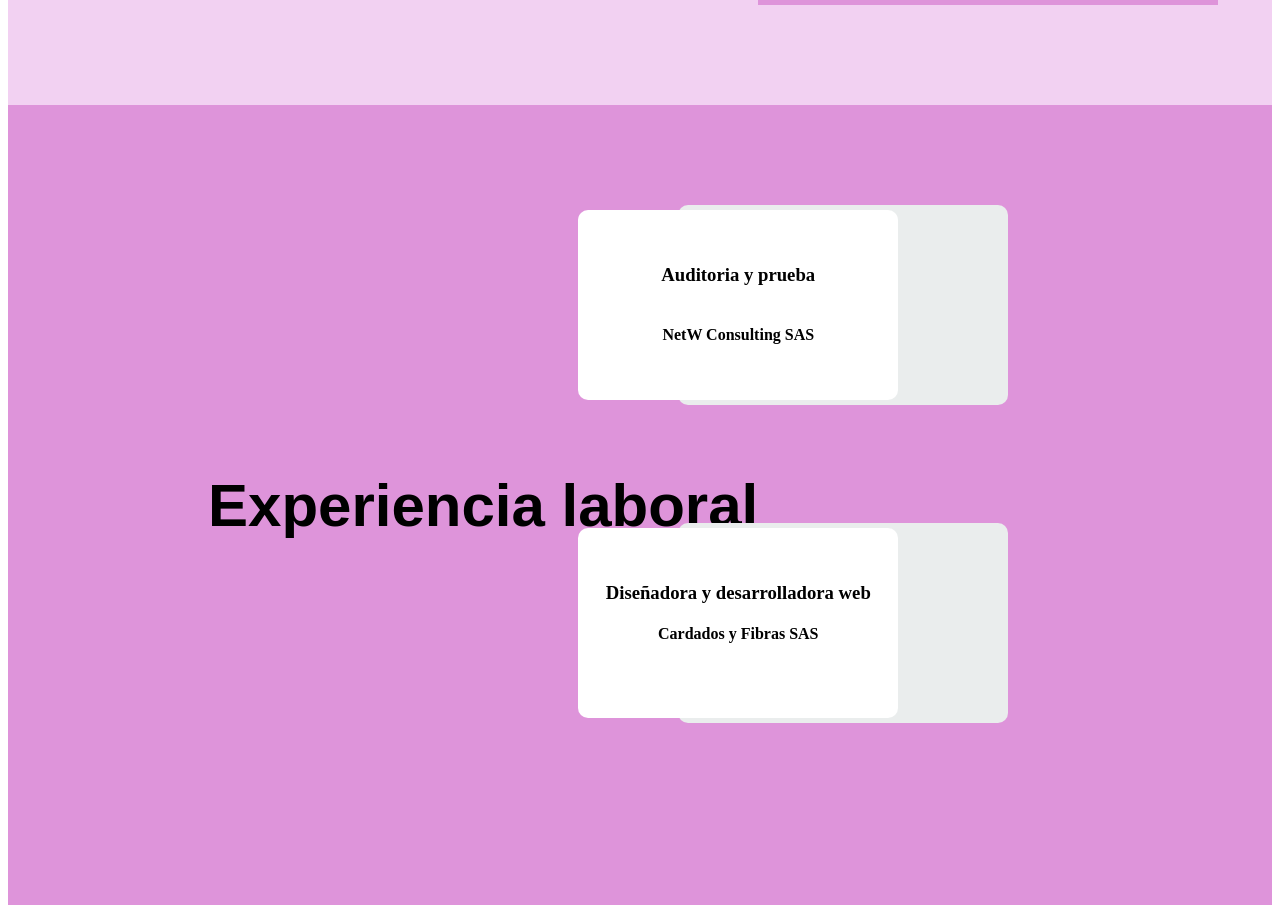
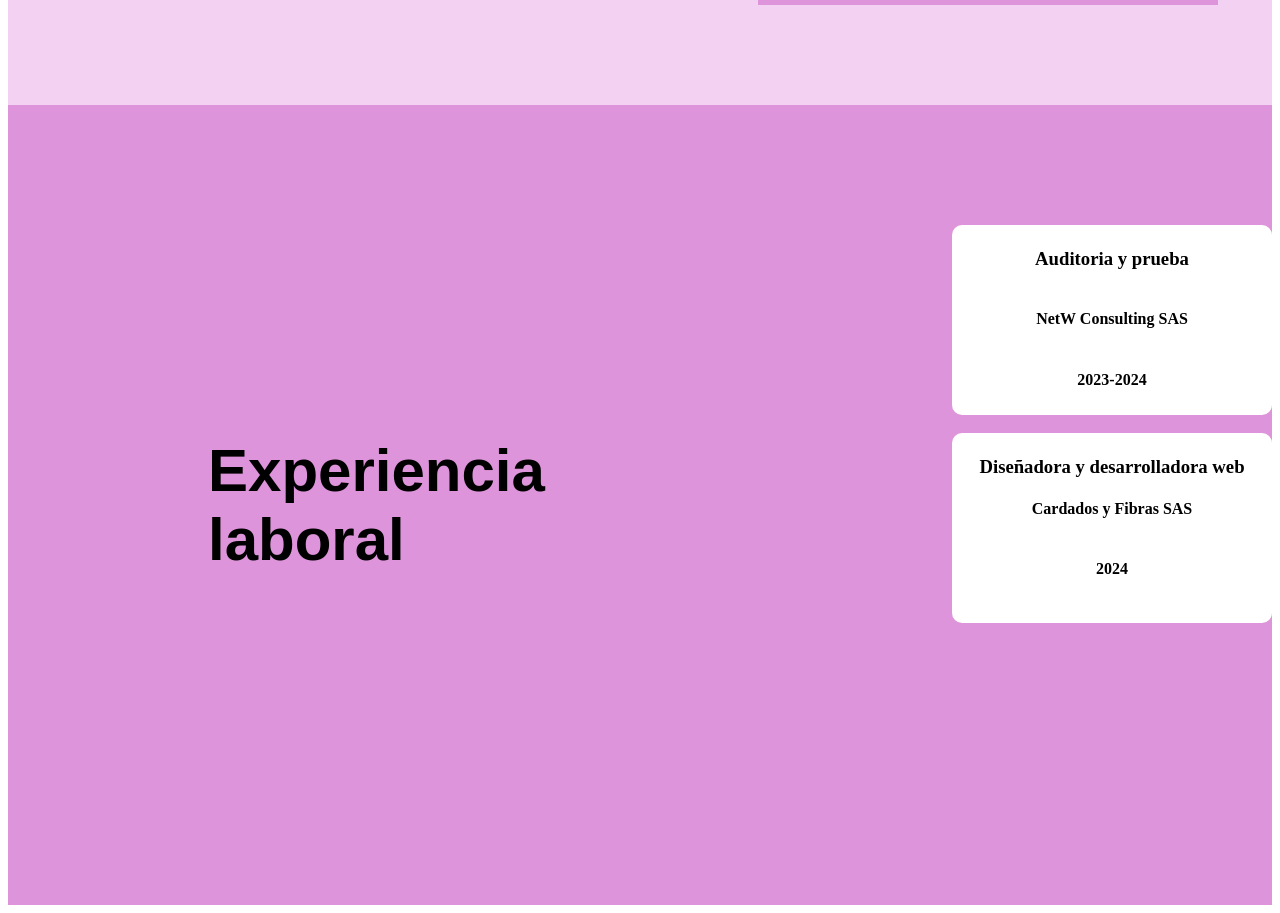
Before and after one commit to Nina1823/Portafolio1, a React (Create React App) app: page / in a window 1280 px wide. Shown: the part 1563-2476 px from the top of the page. Built offline with nearby package versions, Linux system fonts and the light colour scheme; a web font is replaced by a local one.

Commit message:
Feat: work experience

```diff
--- a/src/components/WorkExperience/WorkExperience.jsx
+++ b/src/components/WorkExperience/WorkExperience.jsx
@@ -5,19 +5,17 @@ export const WorkExperience =()=>{
     return(
         <div className={styles.container}>
             <h1 className={styles.title}>Experiencia laboral</h1>
-            <div>
-                <div className={styles.backContainer}>
-                    <div className={styles.card}>
-                        <h3>Auditoria y prueba</h3>
-                        <h4>NetW Consulting SAS</h4>
-                    </div>
+            <div className={styles.cards}>
+                <div className={styles.cardOne}>
+                    <h3>Auditoria y prueba</h3>
+                    <h4>NetW Consulting SAS</h4>
+                    <h4>2023-2024</h4>
                 </div>
-                    <br/>
-                <div className={styles.backContainer}>
-                    <div className={styles.card}>
-                        <h3 className={styles.titleCard}>Diseñadora y desarrolladora web</h3>
-                        <h4>Cardados y Fibras SAS</h4>
-                    </div>
+                <br/>
+                <div className={styles.cardTwo}>
+                    <h3 className={styles.titleCard}>Diseñadora y desarrolladora web</h3>
+                    <h4>Cardados y Fibras SAS</h4>
+                    <h4>2024</h4>
                 </div>
             </div>
         </div>
--- a/src/components/WorkExperience/WorkExperience.module.css
+++ b/src/components/WorkExperience/WorkExperience.module.css
@@ -16,7 +16,12 @@
     align-items: center;
 }
 
-.card{
+.cards{
+    flex-direction: column;
+    margin-left: 200px;
+    margin-top:120px
+}
+.cardOne {
     width: 300px;
     height: 170px;
     background-color: white;
@@ -26,18 +31,20 @@
     flex-direction: column;
     justify-content: center;
     align-items: center;
-    text-align: center;
-    margin-left: -100px;
 }
 
-.backContainer{
-    width: 330px;
-    height: 200px;
-    background-color: #EAEDED;
+.cardTwo{
+    width: 300px;
+    height: 170px;
+    background-color:white;
     border-radius: 10px;
+    padding: 10px;
     display: flex;
-    margin-left: -40px;
+    flex-direction: column;
+    justify-content: center;
+    align-items: center;
 }
+
 .titleCard {
     margin: 0;
     padding: 0;
```
